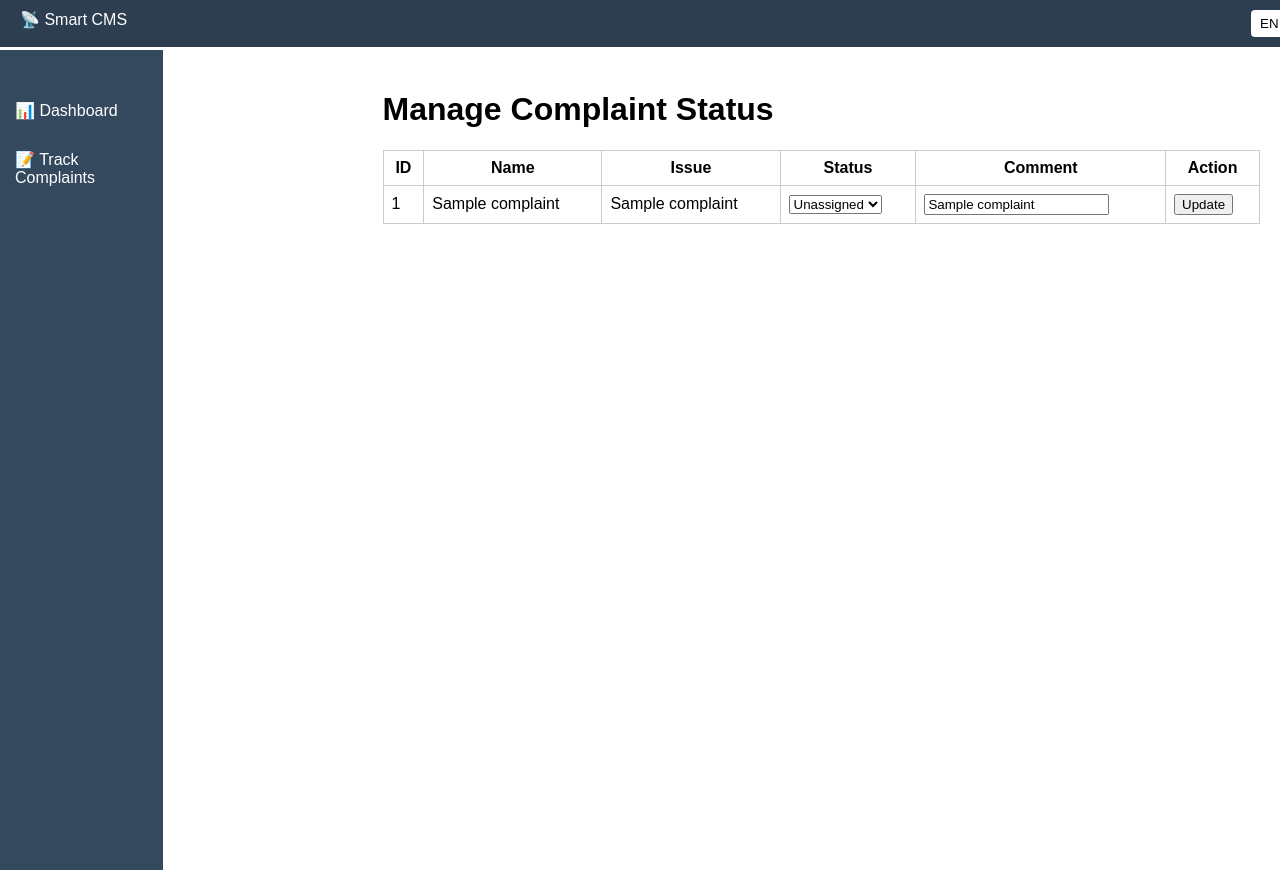
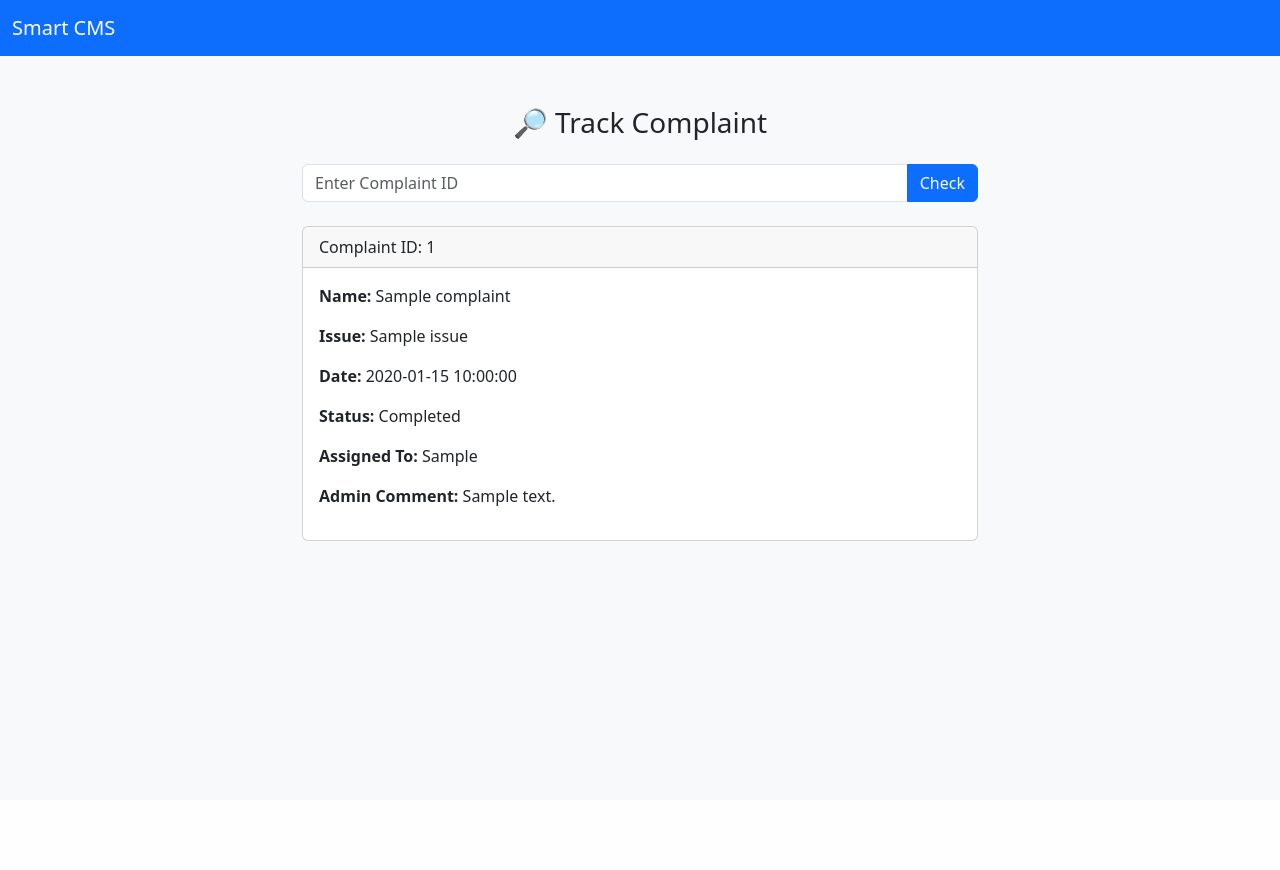
Before and after one commit to Suraj27251/complaint-management-system, a Flask app: template templates/track.html in a window 1280 px wide. After the commit the page ends 541 px from the top, so only its background shows below. Run offline with Flask 3, Linux system fonts and the light colour scheme; the template is opened without the code that fills it: most values are stand-ins (such as "Sample title", 1, 10 or a date in 2020).

Commit message:
track.html

```diff
--- a/templates/track.html
+++ b/templates/track.html
@@ -1,55 +1,48 @@
+<!-- templates/track.html -->
 <!DOCTYPE html>
-<html>
+<html lang="en">
 <head>
-    <meta charset="UTF-8">
-    <title>Track Complaints</title>
-    <link rel="stylesheet" href="/static/style.css">
+  <meta charset="UTF-8">
+  <title>Track Complaint | Smart CMS</title>
+  <meta name="viewport" content="width=device-width, initial-scale=1.0">
+  <link href="https://cdn.jsdelivr.net/npm/bootstrap@5.3.3/dist/css/bootstrap.min.css" rel="stylesheet">
+  <style>
+    body { background-color: #f8f9fa; }
+    .container { margin-top: 50px; max-width: 700px; }
+  </style>
 </head>
 <body>
-<nav class="topbar">
-    <span>📡 Smart CMS</span>
-    <select class="language">
-        <option>EN</option>
-        <option>HI</option>
-    </select>
+<nav class="navbar navbar-dark bg-primary">
+  <div class="container-fluid">
+    <a class="navbar-brand" href="/">Smart CMS</a>
+  </div>
 </nav>
 
-<div class="sidebar">
-    <ul>
-        <li><a href="/">📊 Dashboard</a></li>
-        <li><a href="/track">📝 Track Complaints</a></li>
-    </ul>
-</div>
+<div class="container">
+  <h3 class="text-center my-4">🔎 Track Complaint</h3>
 
-<div class="main-content">
-    <h1>Manage Complaint Status</h1>
-    <table>
-        <thead>
-        <tr>
-            <th>ID</th><th>Name</th><th>Issue</th><th>Status</th><th>Comment</th><th>Action</th>
-        </tr>
-        </thead>
-        <tbody>
-        {% for c in complaints %}
-        <tr>
-            <form method="POST" action="/update/{{ c[0] }}">
-                <td>{{ c[0] }}</td>
-                <td>{{ c[1] }}</td>
-                <td>{{ c[3] }}</td>
-                <td>
-                    <select name="status">
-                        <option value="Unassigned" {% if c[5] == 'Unassigned' %}selected{% endif %}>Unassigned</option>
-                        <option value="In Progress" {% if c[5] == 'In Progress' %}selected{% endif %}>In Progress</option>
-                        <option value="Completed" {% if c[5] == 'Completed' %}selected{% endif %}>Completed</option>
-                    </select>
-                </td>
-                <td><input type="text" name="comment" value="{{ c[6] }}" /></td>
-                <td><button type="submit">Update</button></td>
-            </form>
-        </tr>
-        {% endfor %}
-        </tbody>
-    </table>
+  <form method="POST" class="mb-4">
+    <div class="input-group">
+      <input type="text" name="complaint_id" class="form-control" placeholder="Enter Complaint ID" required>
+      <button class="btn btn-primary" type="submit">Check</button>
+    </div>
+  </form>
+
+  {% if complaint %}
+    <div class="card">
+      <div class="card-header">Complaint ID: {{ complaint['id'] }}</div>
+      <div class="card-body">
+        <p><strong>Name:</strong> {{ complaint['name'] }}</p>
+        <p><strong>Issue:</strong> {{ complaint['issue'] }}</p>
+        <p><strong>Date:</strong> {{ complaint['date'] }}</p>
+        <p><strong>Status:</strong> {{ complaint['status'] }}</p>
+        <p><strong>Assigned To:</strong> {{ complaint['assigned_to'] or "Not yet assigned" }}</p>
+        <p><strong>Admin Comment:</strong> {{ complaint['comment'] or "No comment yet" }}</p>
+      </div>
+    </div>
+  {% elif searched %}
+    <div class="alert alert-warning mt-3">Complaint ID not found.</div>
+  {% endif %}
 </div>
 </body>
 </html>
```
